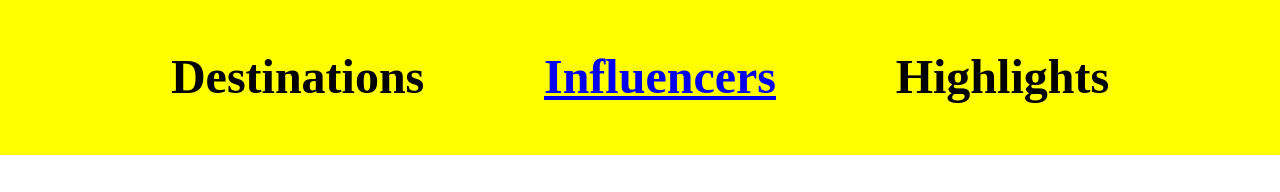
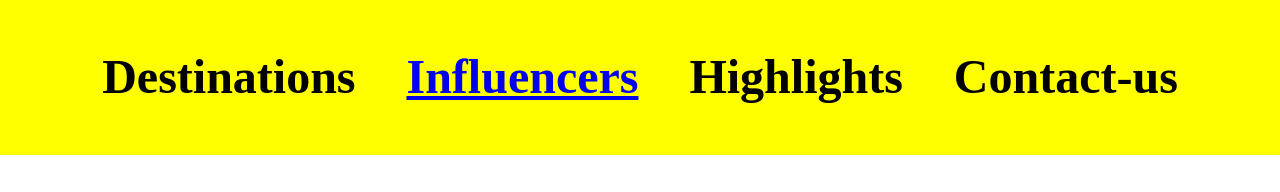
Before and after one commit to IvonneBenitesRodriguez/hotel-influencers-site, a plain HTML site: page index.html in a window 1280 px wide. Shown: the part 216-408 px from the top of the page. Drawn offline with Linux system fonts and the light colour scheme.

Commit message:
fix: Add a new li

```diff
--- a/index.html
+++ b/index.html
@@ -16,6 +16,7 @@
                 <li>Destinations</li>
                 <a href="https://www.instagram.com/wonguy974/?hl=fr" target="_blank"><li>Influencers</li></a>
                 <li>Highlights</li>
+                <li>Contact-us</li>
             </ul>
         </nav>
     </header>
```
